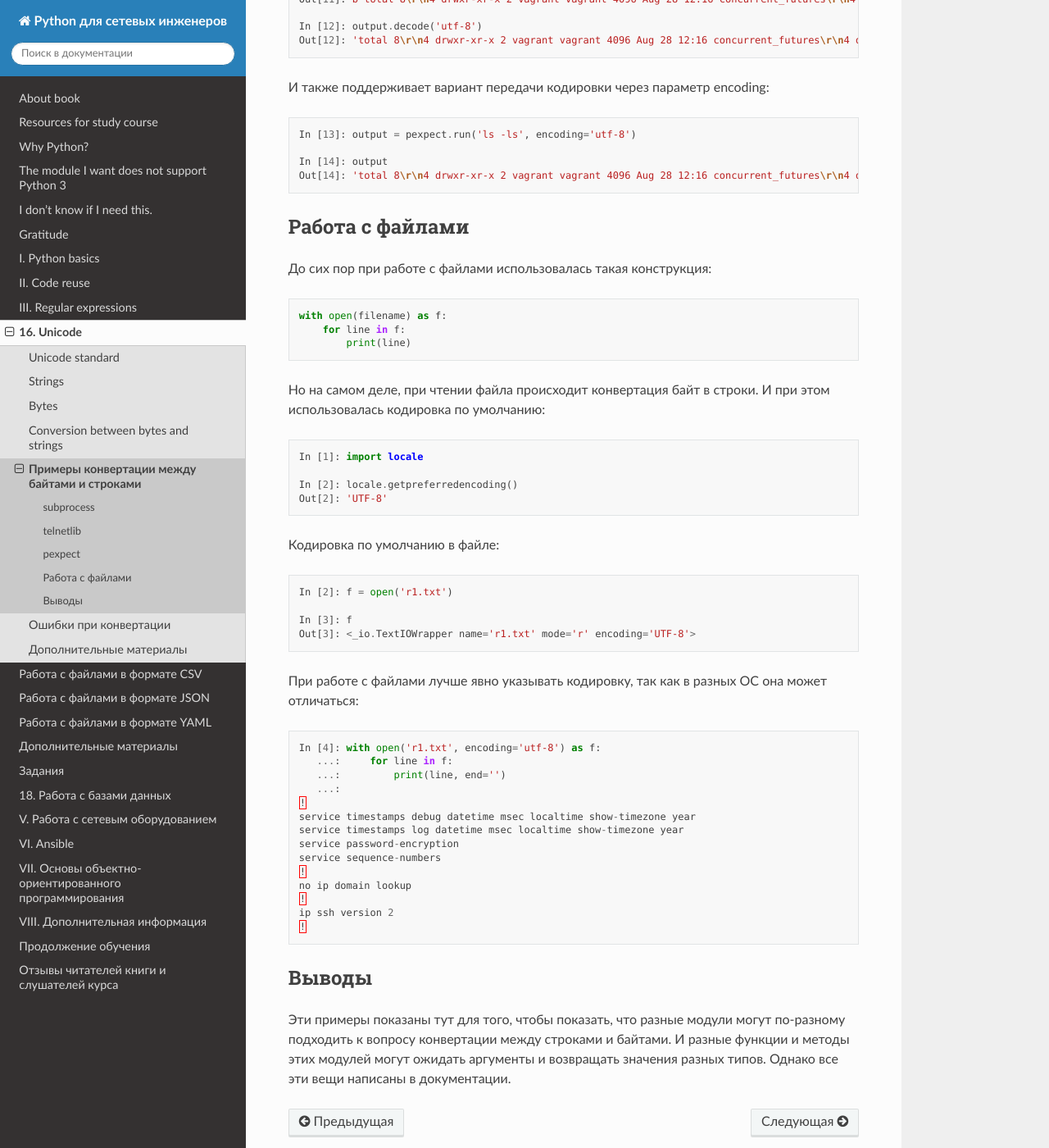
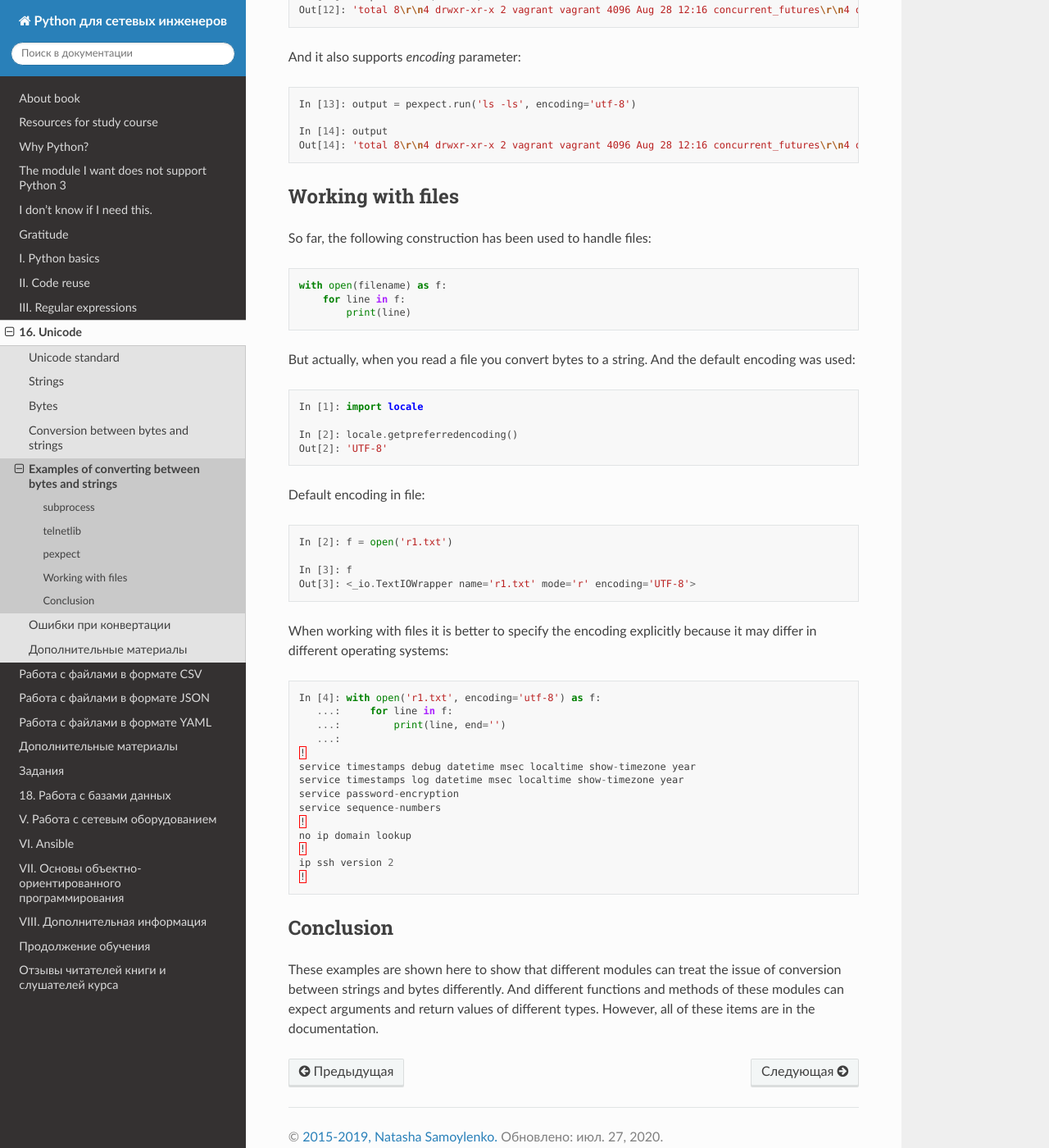
Before and after one commit to Aidar5/nattoeng, a Sphinx documentation site: the page built from docs/source/book/16_unicode/convert_examples.rst, in a window 1280 px wide and 1400 px high, scrolled down 2007 px. Shown: the whole window at 82% size. Built offline with Sphinx 7.4.7 and the Read the Docs theme 2.0.0, drawn with Linux system fonts in a browser that asks for light colours; pages that are not in the unit, such as notebooks, are missing from menus; some of the changed text lies outside the part shown.

Commit message:
Update convert_examples.rst

```diff
--- a/docs/source/book/16_unicode/convert_examples.rst
+++ b/docs/source/book/16_unicode/convert_examples.rst
@@ -1,13 +1,12 @@
-Примеры конвертации между байтами и строками
+Examples of converting between bytes and strings
 --------------------------------------------
 
-Рассмотрим несколько примеров работы с байтами и конвертации байт в
-строки.
+Consider a few examples of working with bytes and converting bytes to string.
 
 subprocess
 ~~~~~~~~~~
 
-Модуль subprocess возвращает результат команды в виде байт:
+The subprocess module returns the result of command as bytes:
 
 .. code:: python
 
@@ -20,8 +19,7 @@ subprocess
     In [3]: result.stdout
     Out[3]: b'PING 8.8.8.8 (8.8.8.8) 56(84) bytes of data.\n64 bytes from 8.8.8.8: icmp_seq=1 ttl=43 time=59.4 ms\n64 bytes from 8.8.8.8: icmp_seq=2 ttl=43 time=54.4 ms\n64 bytes from 8.8.8.8: icmp_seq=3 ttl=43 time=55.1 ms\n\n--- 8.8.8.8 ping statistics ---\n3 packets transmitted, 3 received, 0% packet loss, time 2002ms\nrtt min/avg/max/mdev = 54.470/56.346/59.440/2.220 ms\n'
 
-Если дальше необходимо работать с этим выводом, надо сразу
-конвертировать его в строку:
+If it is necessary to work with this output further you should immediately convert it to string:
 
 .. code:: python
 
@@ -37,9 +35,7 @@ subprocess
     3 packets transmitted, 3 received, 0% packet loss, time 2002ms
     rtt min/avg/max/mdev = 54.470/56.346/59.440/2.220 ms
 
-Модуль subprocess поддерживает еще один вариант преобразования -
-параметр encoding. Если указать его при вызове функции run, результат
-будет получен в виде строки:
+The subprocess module supports another conversion option - *encoding* parameter. If you specify it when you call the run() function, the result will be as a string:
 
 .. code:: python
 
@@ -63,11 +59,9 @@ subprocess
 telnetlib
 ~~~~~~~~~
 
-В зависимости от модуля, преобразование между строками и байтами может
-выполняться автоматически, а может требоваться явно.
+Depending on the module, conversion between strings and bytes can be performed automatically or may be required explicitly.
 
-Например, в модуле telnetlib необходимо передавать байты в методах
-read\_until и write:
+For example, the telnetlib module must transfer bytes to read\_until() and write() methods:
 
 .. code:: python
 
@@ -88,13 +82,12 @@ read\_until и write:
     output = t.read_very_eager().decode('utf-8')
     print(output)
 
-И возвращает метод байты, поэтому в предпоследней строке используется
-decode.
+Method returns bytes, so the penultimate line uses decode.
 
 pexpect
 ~~~~~~~
 
-Модуль pexpect как аргумент ожидает строку, а возвращает байты:
+The pexpect module waits for a string as an argument and returns bytes:
 
 .. code:: python
 
@@ -108,7 +101,7 @@ pexpect
     In [12]: output.decode('utf-8')
     Out[12]: 'total 8\r\n4 drwxr-xr-x 2 vagrant vagrant 4096 Aug 28 12:16 concurrent_futures\r\n4 drwxr-xr-x 2 vagrant vagrant 4096 Aug  3 07:59 iterator_generator\r\n'
 
-И также поддерживает вариант передачи кодировки через параметр encoding:
+And it also supports *encoding* parameter:
 
 .. code:: python
 
@@ -117,10 +110,10 @@ pexpect
     In [14]: output
     Out[14]: 'total 8\r\n4 drwxr-xr-x 2 vagrant vagrant 4096 Aug 28 12:16 concurrent_futures\r\n4 drwxr-xr-x 2 vagrant vagrant 4096 Aug  3 07:59 iterator_generator\r\n'
 
-Работа с файлами
+Working with files
 ~~~~~~~~~~~~~~~~
 
-До сих пор при работе с файлами использовалась такая конструкция:
+So far, the following construction has been used to handle files:
 
 .. code:: python
 
@@ -128,8 +121,7 @@ pexpect
         for line in f:
             print(line)
 
-Но на самом деле, при чтении файла происходит конвертация байт в строки.
-И при этом использовалась кодировка по умолчанию:
+But actually, when you read a file you convert bytes to a string. And the default encoding was used:
 
 .. code:: python
 
@@ -138,7 +130,7 @@ pexpect
     In [2]: locale.getpreferredencoding()
     Out[2]: 'UTF-8'
 
-Кодировка по умолчанию в файле:
+Default encoding in file:
 
 .. code:: python
 
@@ -147,8 +139,7 @@ pexpect
     In [3]: f
     Out[3]: <_io.TextIOWrapper name='r1.txt' mode='r' encoding='UTF-8'>
 
-При работе с файлами лучше явно указывать кодировку, так как в разных ОС
-она может отличаться:
+When working with files it is better to specify the encoding explicitly because it may differ in different operating systems:
 
 .. code:: python
 
@@ -167,11 +158,7 @@ pexpect
     ip ssh version 2
     !
 
-Выводы
+Conclusion
 ~~~~~~
 
-Эти примеры показаны тут для того, чтобы показать, что разные модули
-могут по-разному подходить к вопросу конвертации между строками и
-байтами. И разные функции и методы этих модулей могут ожидать аргументы
-и возвращать значения разных типов. Однако все эти вещи написаны в
-документации.
+These examples are shown here to show that different modules can treat the issue of conversion between strings and bytes differently. And different functions and methods of these modules can expect arguments and return values of different types. However, all of these items are in the documentation.
```
